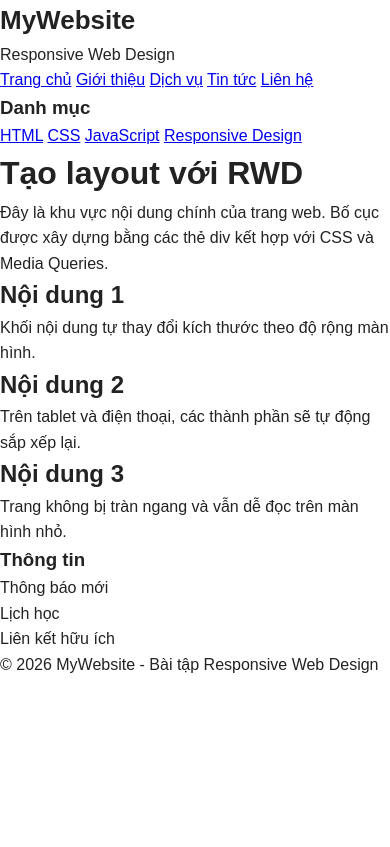
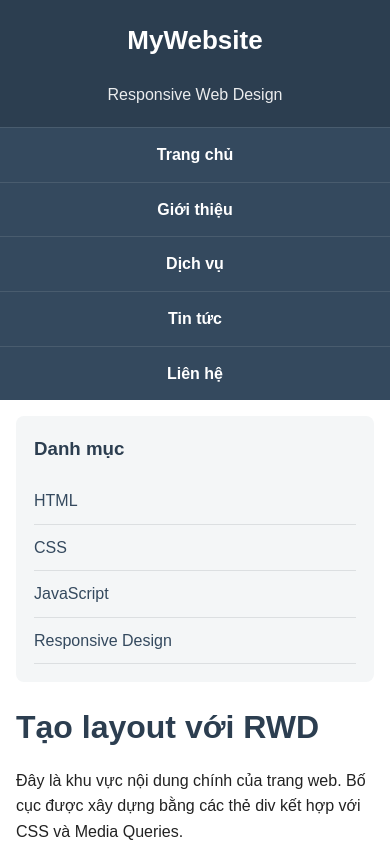
Before and after one commit to quocdoanhdang8/thuc-hanh-html-vinh-ha-long, a plain HTML site: page index.html in a window 390 px wide. Shown: the top 847 px of the page. Drawn offline with Linux system fonts and the light colour scheme.

Commit message:
feat: add responsive styles for div layout

```diff
--- a/style.css
+++ b/style.css
@@ -4,226 +4,202 @@
     box-sizing: border-box;
 }
 
-html {
-    scroll-behavior: smooth;
-}
-
 body {
-    font-family: Arial, sans-serif;
+    font-family: Arial, Helvetica, sans-serif;
+    background-color: #eef1f4;
     color: #222;
-    background-color: #ffffff;
     line-height: 1.6;
 }
 
-.header {
+#main {
+    width: 100%;
+    max-width: 1200px;
+    margin: 0 auto;
+    background-color: #fff;
+    min-height: 100vh;
+}
+
+#header {
     display: flex;
     justify-content: space-between;
     align-items: center;
-    gap: 24px;
-    padding: 18px 5%;
-    background-color: #333;
-    color: white;
+    gap: 20px;
+    padding: 24px 30px;
+    background-color: #2c3e50;
+    color: #fff;
 }
 
 .logo {
-    font-size: 26px;
+    font-size: 30px;
     font-weight: 700;
-    white-space: nowrap;
 }
 
-.nav ul {
-    list-style: none;
-    display: flex;
-    gap: 30px;
-    flex-wrap: wrap;
+.slogan {
+    font-size: 16px;
+    opacity: 0.9;
 }
 
-.nav a {
-    color: white;
+#menu {
+    display: flex;
+    flex-wrap: wrap;
+    background-color: #34495e;
+}
+
+#menu a {
+    display: block;
+    padding: 14px 20px;
+    color: #fff;
     text-decoration: none;
     font-weight: 600;
 }
 
-.nav a:hover {
-    color: #ffd54f;
+#menu a:hover {
+    background-color: #1abc9c;
 }
 
-.hero {
-    min-height: 520px;
+#page-body {
     display: flex;
-    align-items: center;
-    justify-content: center;
-    text-align: center;
-    padding: 100px 20px;
-    background: linear-gradient(135deg, #f4f4f4, #dceeff);
+    align-items: flex-start;
+    gap: 20px;
+    padding: 24px;
 }
 
-.hero-content {
-    width: 100%;
-    max-width: 760px;
+#left,
+#right {
+    width: 220px;
+    flex-shrink: 0;
+    background-color: #f4f6f7;
+    padding: 18px;
+    border-radius: 8px;
 }
 
-.eyebrow {
-    margin-bottom: 10px;
-    color: #2463a6;
-    font-weight: 700;
-    text-transform: uppercase;
-    letter-spacing: 1px;
+#left h3,
+#right h3 {
+    margin-bottom: 14px;
+    color: #2c3e50;
 }
 
-.hero h1 {
-    font-size: clamp(36px, 6vw, 60px);
-    line-height: 1.1;
-    margin-bottom: 18px;
+#left a {
+    display: block;
+    padding: 10px 0;
+    color: #34495e;
+    text-decoration: none;
+    border-bottom: 1px solid #dcdfe1;
 }
 
-.hero p {
-    margin-bottom: 28px;
-}
-
-.btn {
-    display: inline-block;
-    padding: 13px 24px;
-    border-radius: 6px;
-    background-color: #2463a6;
-    color: white;
-    text-decoration: none;
+#left a:hover {
+    color: #16a085;
     font-weight: 700;
 }
 
-.btn:hover {
-    background-color: #174f8a;
+#content {
+    flex: 1;
+    min-width: 0;
+    padding: 10px;
 }
 
-.services,
-.testimonials {
-    padding: 70px 5%;
+#content h1 {
+    margin-bottom: 14px;
+    color: #2c3e50;
 }
 
-.section-heading {
-    max-width: 720px;
-    margin: 0 auto 35px;
-    text-align: center;
+#content > p {
+    margin-bottom: 20px;
 }
 
-.section-heading h2 {
-    font-size: 34px;
-    margin-bottom: 10px;
+.cards {
+    display: grid;
+    grid-template-columns: repeat(3, minmax(0, 1fr));
+    gap: 16px;
 }
 
-.service-container {
-    max-width: 1180px;
-    margin: 0 auto;
-    display: flex;
-    flex-wrap: wrap;
-    justify-content: center;
-    gap: 20px;
+.card {
+    background-color: #dff3ff;
+    padding: 18px;
+    border-radius: 8px;
+    min-height: 150px;
 }
 
-.service {
-    flex: 1 1 280px;
-    min-width: 250px;
-    padding: 28px;
-    background-color: lightblue;
-    border-radius: 10px;
+.card h2 {
+    margin-bottom: 8px;
+    font-size: 20px;
 }
 
-.service h3 {
-    margin-bottom: 10px;
+.widget {
+    padding: 12px;
+    margin-bottom: 12px;
+    background-color: #fff;
+    border: 1px solid #dfe4e8;
+    border-radius: 6px;
 }
 
-.testimonials {
-    background-color: #ddd;
+#footer {
+    padding: 20px;
+    text-align: center;
+    background-color: #2c3e50;
+    color: #fff;
 }
 
-.testimonial-grid {
-    max-width: 1000px;
-    margin: 0 auto;
-    display: grid;
-    grid-template-columns: repeat(2, minmax(0, 1fr));
-    gap: 20px;
+@media (max-width: 900px) {
+    #page-body {
+        flex-wrap: wrap;
+    }
+
+    #left {
+        width: 30%;
+    }
+
+    #content {
+        width: calc(70% - 20px);
+        flex: none;
+    }
+
+    #right {
+        width: 100%;
+    }
+
+    .cards {
+        grid-template-columns: repeat(2, minmax(0, 1fr));
+    }
 }
 
-.testimonial {
-    padding: 28px;
-    background-color: white;
-    border-radius: 10px;
-}
-
-.testimonial p {
-    margin-bottom: 12px;
-    font-size: 18px;
-}
-
-.testimonial cite {
-    font-style: normal;
-    font-weight: 700;
-    color: #555;
-}
-
-.footer {
-    text-align: center;
-    padding: 22px 20px;
-    background-color: #333;
-    color: white;
-}
-
-@media (max-width: 768px) {
-    .header {
+@media (max-width: 600px) {
+    #header {
         flex-direction: column;
-        align-items: center;
         text-align: center;
+        padding: 20px 16px;
     }
 
-    .nav ul {
-        justify-content: center;
-        gap: 14px;
-    }
-
-    .hero {
-        min-height: 420px;
-        padding: 60px 20px;
-    }
-
-    .service-container {
+    #menu {
         flex-direction: column;
     }
 
-    .service {
+    #menu a {
         width: 100%;
-        min-width: 0;
+        text-align: center;
+        border-top: 1px solid rgba(255, 255, 255, 0.1);
     }
 
-    .testimonial-grid {
+    #page-body {
+        flex-direction: column;
+        padding: 16px;
+    }
+
+    #left,
+    #content,
+    #right {
+        width: 100%;
+    }
+
+    #content {
+        padding: 0;
+    }
+
+    .cards {
         grid-template-columns: 1fr;
     }
 
-    .services,
-    .testimonials {
-        padding: 45px 20px;
+    .logo {
+        font-size: 26px;
     }
 }
-
-@media (max-width: 480px) {
-    .header {
-        padding: 16px;
-    }
-
-    .nav ul {
-        flex-direction: column;
-        gap: 8px;
-    }
-
-    .hero {
-        padding: 50px 16px;
-    }
-
-    .section-heading h2 {
-        font-size: 28px;
-    }
-
-    .service,
-    .testimonial {
-        padding: 20px;
-    }
-}
```
